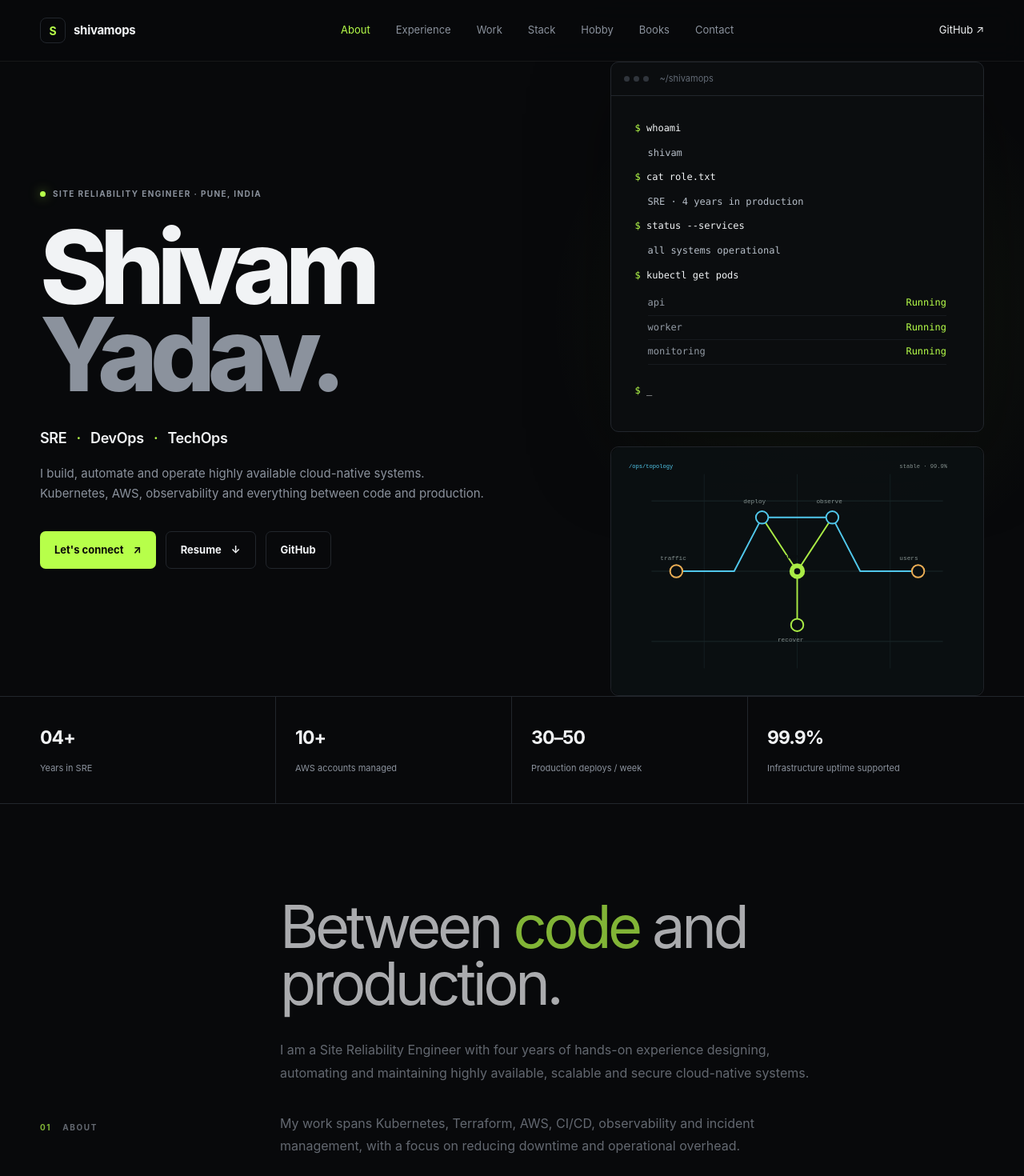
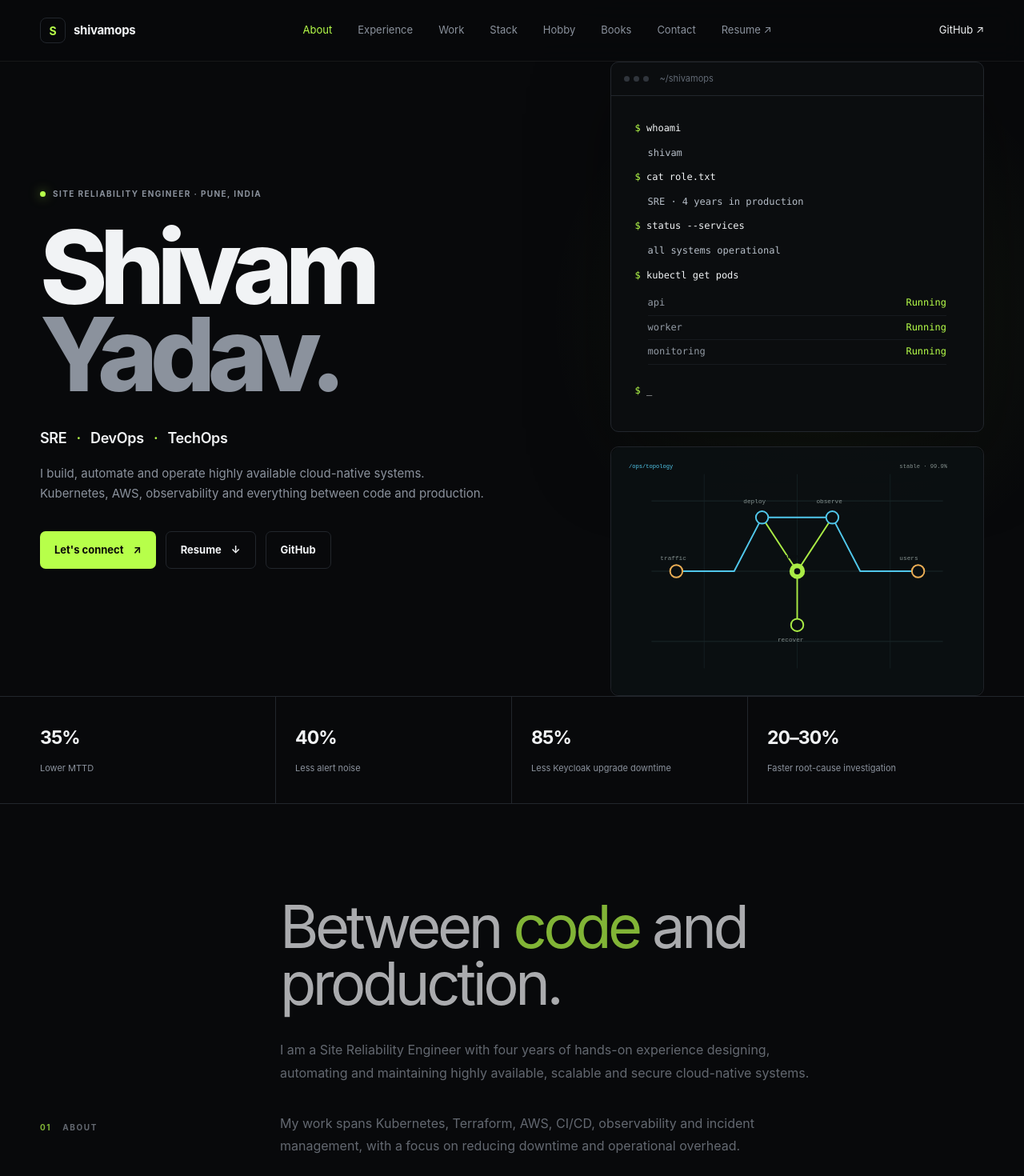
Before and after one commit to shivamyadav37/shivamops.space, a Next.js app: page / in a window 1280 px wide. Shown: the top 1470 px of the page at 80% size. Built offline with nearby package versions, Linux system fonts and the light colour scheme.

Commit message:
changes v1

```diff
--- a/app/globals.css
+++ b/app/globals.css
@@ -665,6 +665,20 @@ a {
   margin-bottom: 70px;
 }
 
+.stack-groups {
+  display: grid;
+  gap: 42px;
+}
+
+.stack-group h3 {
+  margin: 0 0 18px;
+  color: var(--muted);
+  font-size: 11px;
+  font-weight: 700;
+  letter-spacing: 0.12em;
+  text-transform: uppercase;
+}
+
 .stack-list {
   display: flex;
   flex-wrap: wrap;
--- a/app/page.tsx
+++ b/app/page.tsx
@@ -34,33 +34,31 @@ const experience = [
   },
 ];
 
-const stack = [
-  "AWS",
-  "Azure",
-  "Kubernetes",
-  "Docker",
-  "Rancher",
-  "Helm",
-  "Longhorn",
-  "Terraform",
-  "Ansible",
-  "GitLab CI/CD",
-  "ArgoCD",
-  "Jenkins",
-  "Prometheus",
-  "Grafana",
-  "Loki",
-  "Sumo Logic",
-  "Site24x7",
-  "GitHub Actions",
-  "Python",
-  "Bash",
-  "Git",
-  "Keycloak",
-  "Entra ID",
-  "PostgreSQL",
-  "MongoDB",
-  "GitHub Copilot",
+const stackGroups = [
+  {
+    title: "Cloud",
+    items: ["AWS", "Azure", "EC2", "VPC", "Lambda", "CloudWatch"],
+  },
+  {
+    title: "Kubernetes",
+    items: ["Kubernetes", "Docker", "Rancher", "Helm", "Longhorn"],
+  },
+  {
+    title: "Infrastructure & delivery",
+    items: ["Terraform", "Ansible", "GitLab CI/CD", "ArgoCD", "Jenkins", "GitHub Actions"],
+  },
+  {
+    title: "Observability",
+    items: ["Prometheus", "Grafana", "Loki", "Sumo Logic", "Site24x7"],
+  },
+  {
+    title: "Languages & systems",
+    items: ["Python", "Bash", "Git", "PostgreSQL", "MongoDB"],
+  },
+  {
+    title: "Security & AI",
+    items: ["Keycloak", "Entra ID", "RBAC", "MFA", "GitHub Copilot"],
+  },
 ];
 
 const focus = [
@@ -212,6 +210,14 @@ export default function Home() {
                 {label}
               </a>
             ))}
+            <a
+              href="/resume/Shivam-SRE-Resume.pdf"
+              target="_blank"
+              rel="noreferrer"
+              onClick={() => setMobileMenuOpen(false)}
+            >
+              Resume ↗
+            </a>
           </div>
 
           <a
@@ -344,20 +350,20 @@ export default function Home() {
       <section className="stats-section">
         <div className="container stats">
           <div>
-            <strong>04+</strong>
-            <span>Years in SRE</span>
+            <strong>35%</strong>
+            <span>Lower MTTD</span>
           </div>
           <div>
-            <strong>10+</strong>
-            <span>AWS accounts managed</span>
+            <strong>40%</strong>
+            <span>Less alert noise</span>
           </div>
           <div>
-            <strong>30–50</strong>
-            <span>Production deploys / week</span>
+            <strong>85%</strong>
+            <span>Less Keycloak upgrade downtime</span>
           </div>
           <div>
-            <strong>99.9%</strong>
-            <span>Infrastructure uptime supported</span>
+            <strong>20–30%</strong>
+            <span>Faster root-cause investigation</span>
           </div>
         </div>
       </section>
@@ -514,9 +520,16 @@ export default function Home() {
             </h2>
           </div>
 
-          <div className="stack-list">
-            {stack.map((item) => (
-              <span key={item}>{item}</span>
+          <div className="stack-groups">
+            {stackGroups.map((group) => (
+              <div className="stack-group" key={group.title}>
+                <h3>{group.title}</h3>
+                <div className="stack-list">
+                  {group.items.map((item) => (
+                    <span key={item}>{item}</span>
+                  ))}
+                </div>
+              </div>
             ))}
           </div>
 
```
